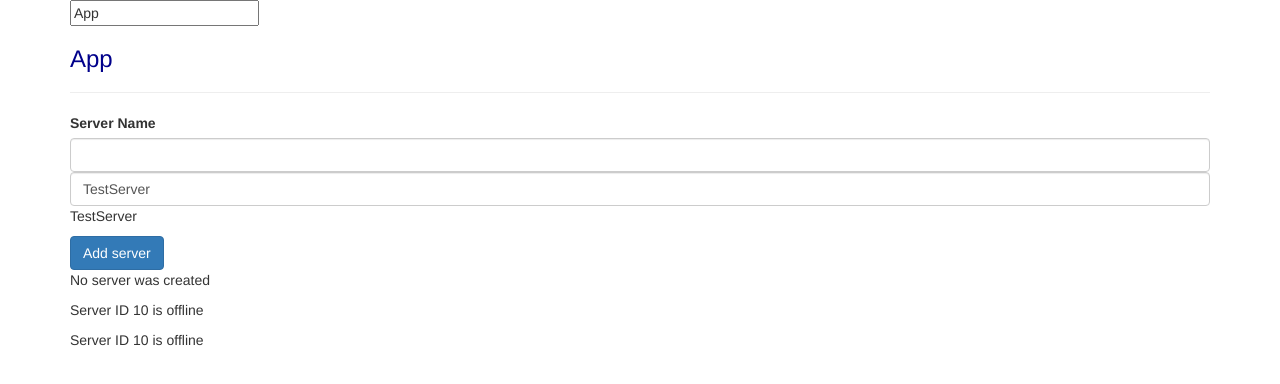
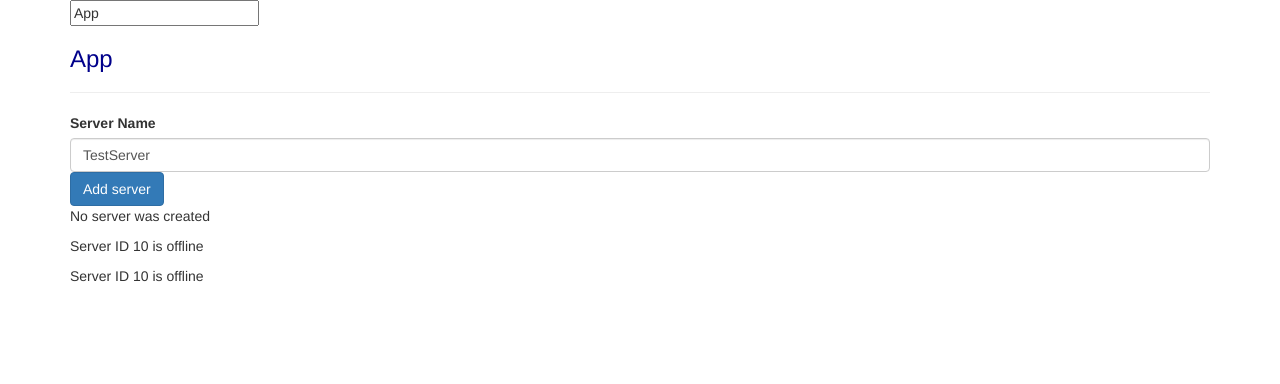
Before and after one commit to secretMoi/angular-udemy-tuto, an Angular app: page / in a window 1280 px wide. Shown: the top 384 px of the page. Built offline with nearby package versions, Linux system fonts and the light colour scheme.

Commit message:
Combining all

```diff
--- a/src/app/servers/servers.component.html
+++ b/src/app/servers/servers.component.html
@@ -1,9 +1,9 @@
 <label>Server Name</label>
-<input type="text" class="form-control"
-(input)="onUpdateServerName($event)">
+<!--<input type="text" class="form-control"-->
+<!--(input)="onUpdateServerName($event)">-->
 <input type="text" class="form-control"
        [(ngModel)]="serverName">
-<p>{{serverName}}</p>
+<!--<p>{{serverName}}</p>-->
 
 <button type="button" class="btn btn-primary" [disabled]="!allowNewServer" (click)="onCreateServer()"
   >Add server</button>
--- a/src/app/servers/servers.component.ts
+++ b/src/app/servers/servers.component.ts
@@ -21,7 +21,7 @@ export class ServersComponent implements OnInit {
 
   // onMethod... means triggered by event
   onCreateServer() {
-    this.serverCreationStatus = 'Server created';
+    this.serverCreationStatus = 'Server created with name ' + this.serverName;
   }
 
   onUpdateServerName(event: Event) {
```
